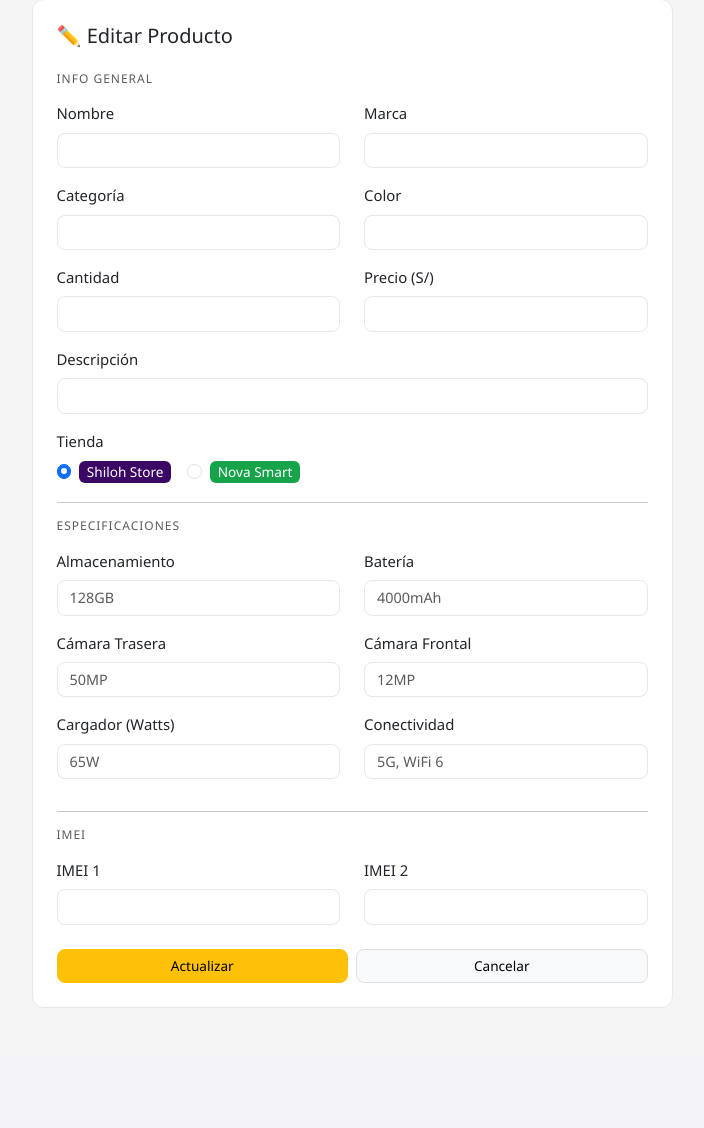
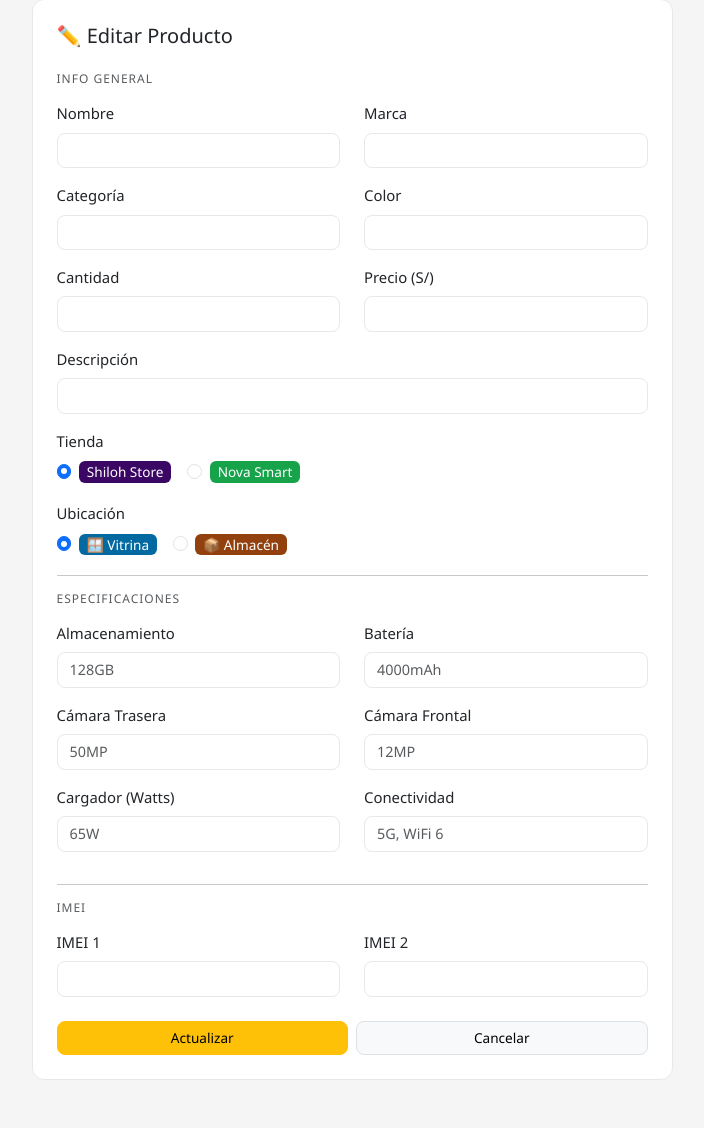
Before and after one commit to SantiagoRojas12/inventario-web, a Flask app: template app/templates/editar.html in a window 1280 px wide. Shown: the part 87-1215 px from the top of the page, without its empty margins (288-992 px from the left). Before the commit the page ends 1095 px from the top, so only its background shows below. Run offline with Flask 3, Linux system fonts and the light colour scheme; the template is opened without the code that fills it, so the values that code supplies are empty.

Commit message:
Agregamos opcion Vitrina y Almacen

```diff
--- a/agregar_columnas.py
+++ b/agregar_columnas.py
@@ -17,6 +17,7 @@ with app.app_context():
             "ALTER TABLE productos ADD COLUMN IF NOT EXISTS imei2 VARCHAR(20)",
             "ALTER TABLE productos ADD COLUMN IF NOT EXISTS tienda VARCHAR(50) DEFAULT 'Shiloh Store'",
             "ALTER TABLE productos ADD COLUMN IF NOT EXISTS ram VARCHAR(50)",
+            "ALTER TABLE productos ADD COLUMN IF NOT EXISTS ubicacion VARCHAR(50) DEFAULT 'Vitrina'",
         ]
         for sql in columnas:
             conn.execute(db.text(sql))
--- a/app/models.py
+++ b/app/models.py
@@ -42,6 +42,7 @@ class Producto(db.Model):
     descripcion   = db.Column(db.String(255))
     cantidad      = db.Column(db.Integer, nullable=False, default=0)
     precio        = db.Column(db.Float, nullable=False, default=0.0)
+    ubicacion     = db.Column(db.String(50), default='Vitrina')
     categoria     = db.Column(db.String(50))
 
     # Especificaciones del celular
--- a/app/routes.py
+++ b/app/routes.py
@@ -52,6 +52,7 @@ def agregar():
             cantidad       = int(request.form.get('cantidad')),
             precio         = float(request.form.get('precio')),
             categoria      = request.form.get('categoria'),
+            ubicacion      = request.form.get('ubicacion'),
             marca          = request.form.get('marca'),
             almacenamiento = request.form.get('almacenamiento'),
             color          = request.form.get('color'),
@@ -99,6 +100,7 @@ def editar(id):
         producto.precio         = float(request.form.get('precio'))
         producto.categoria      = request.form.get('categoria')
         producto.marca          = request.form.get('marca')
+        producto.ubicacion      = request.form.get('ubicacion')
         producto.almacenamiento = request.form.get('almacenamiento')
         producto.color          = request.form.get('color')
         producto.camara_trasera = request.form.get('camara_trasera')
--- a/app/templates/dashboard.html
+++ b/app/templates/dashboard.html
@@ -78,13 +78,11 @@
                                     <br>
                                     {% if p.tienda == 'Nova Smart' %}
                                         <span class="badge"
-                                              style="background-color:#16a34a; font-size:0.7rem;">
-                                            Nova Smart
+                                            style="background-color:#16a34a; font-size:0.7rem;"> Nova Smart
                                         </span>
                                     {% else %}
                                         <span class="badge"
-                                              style="background-color:#3b0764; font-size:0.7rem;">
-                                            Shiloh Store
+                                            style="background-color:#3b0764; font-size:0.7rem;"> Shiloh Store
                                         </span>
                                     {% endif %}
                                 </td>
--- a/app/templates/detalle_producto.html
+++ b/app/templates/detalle_producto.html
@@ -18,13 +18,11 @@
                         <!-- Badge tienda -->
                         {% if producto.tienda == 'Nova Smart' %}
                             <span class="badge"
-                                  style="background-color:#16a34a; font-size:0.85rem;">
-                                Nova Smart
+                                style="background-color:#16a34a; font-size:0.85rem;"> Nova Smart
                             </span>
                         {% else %}
                             <span class="badge"
-                                  style="background-color:#3b0764; font-size:0.85rem;">
-                                Shiloh Store
+                                style="background-color:#3b0764; font-size:0.85rem;"> Shiloh Store
                             </span>
                         {% endif %}
                     </div>
--- a/app/templates/editar.html
+++ b/app/templates/editar.html
@@ -88,6 +88,34 @@
                             </div>
                         </div>
 
+                        <div class="mb-3">
+                            <label class="form-label">Ubicación</label>
+                            <div class="d-flex gap-3">
+                                <div class="form-check">
+                                    <input class="form-check-input" type="radio" name="ubicacion"
+                                        value="Vitrina" id="vitrina"
+                                        {{ 'checked' if producto.ubicacion == 'Vitrina' or not producto.ubicacion }}>
+                                    <label class="form-check-label" for="vitrina">
+                                        <span class="badge"
+                                            style="background-color:#0369a1; font-size:0.85rem;">
+                                            🪟 Vitrina
+                                        </span>
+                                    </label>
+                                </div>
+                                <div class="form-check">
+                                    <input class="form-check-input" type="radio" name="ubicacion"
+                                        value="Almacén" id="almacen"
+                                        {{ 'checked' if producto.ubicacion == 'Almacén' }}>
+                                    <label class="form-check-label" for="almacen">
+                                        <span class="badge"
+                                            style="background-color:#92400e; font-size:0.85rem;">
+                                            📦 Almacén
+                                        </span>
+                                    </label>
+                                </div>
+                            </div>
+                        </div>
+
                         <hr class="my-3">
                         <h6 class="text-muted mb-3 text-uppercase" style="font-size:0.75rem; letter-spacing:1px;">
                             Especificaciones
```
Also changed, not shown: app/templates/agregar.html (+26 -0 lines), app/templates/vender.html (+4 -4 lines). Lines whose indentation alone changed are shown as unchanged.
